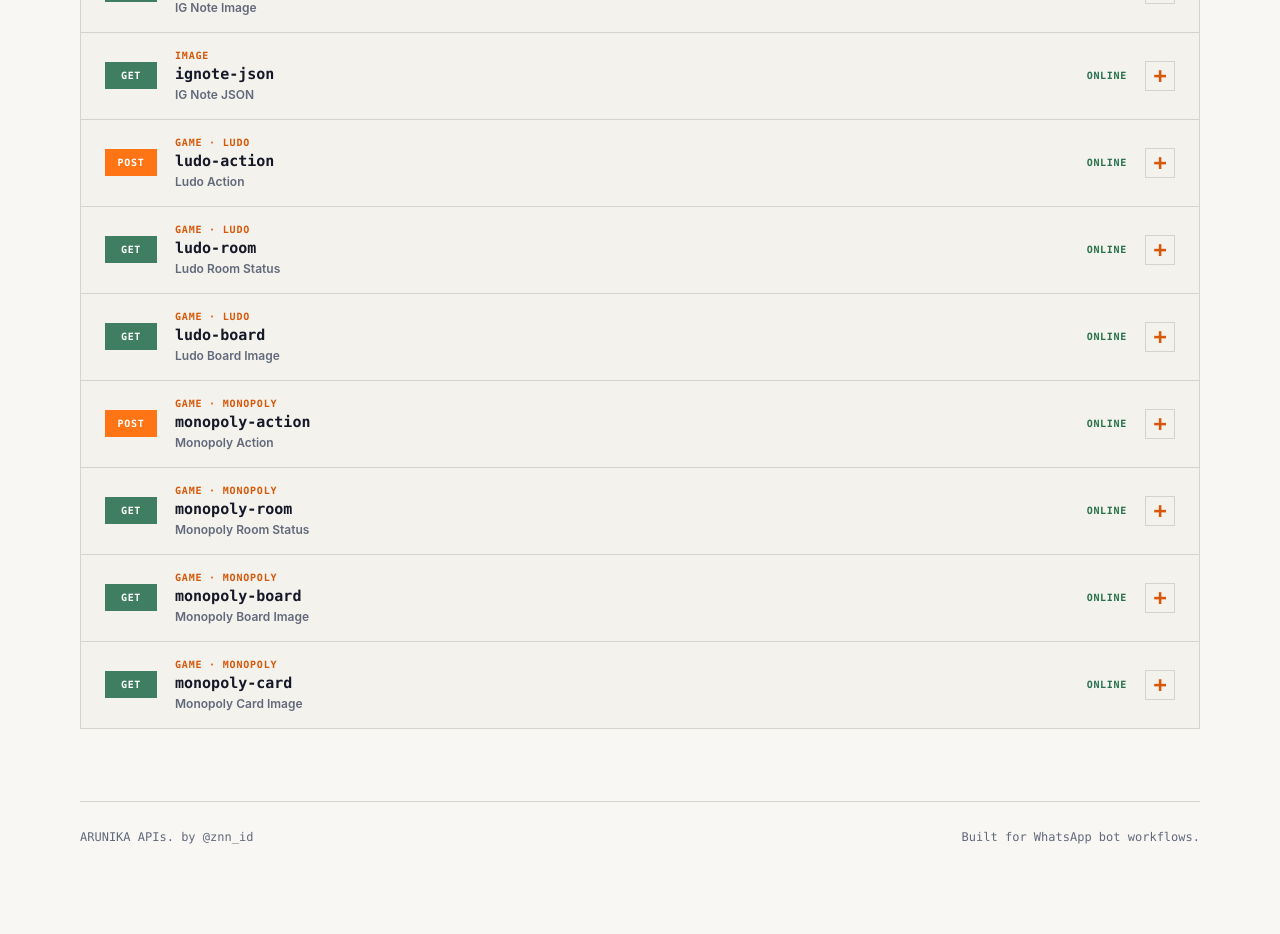
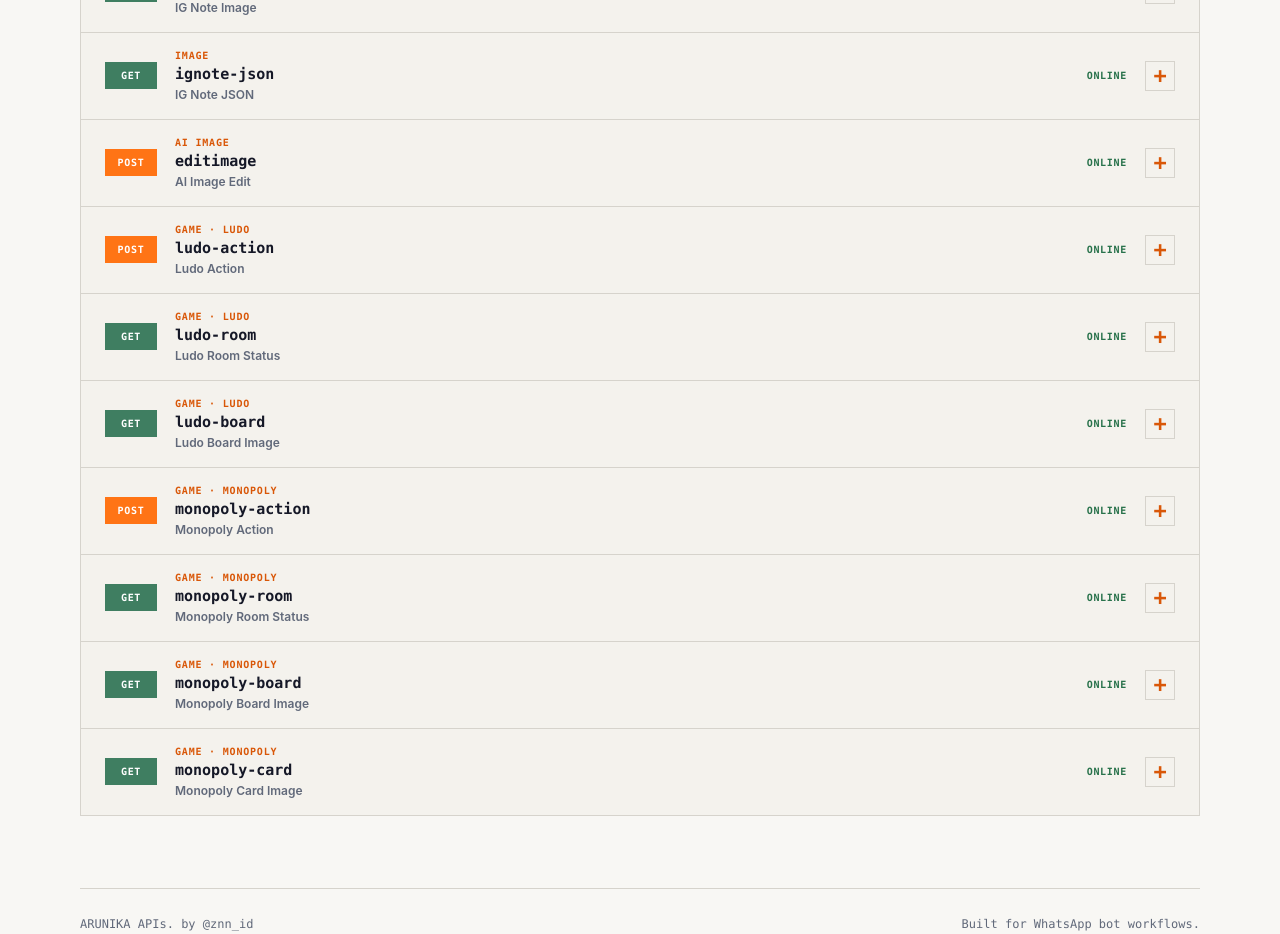
Before and after one commit to x-znn/arunika-api, a Next.js app: page / in a window 1280 px wide. Shown: the part 1860-2794 px from the top of the page. Before the commit the page ends 2748 px from the top, so only its background shows below. Built offline with nearby package versions, Linux system fonts and the light colour scheme.

Commit message:
Add files via upload

```diff
--- a/app/components/EndpointExplorer.jsx
+++ b/app/components/EndpointExplorer.jsx
@@ -81,6 +81,24 @@ const ENDPOINTS = [
         defaultValue: "Halo semua"
       }
     ]
+  },
+  {
+    id: "editimage",
+    name: "editimage",
+    group: "AI IMAGE",
+    method: "POST",
+    title: "AI Image Edit",
+    route: "/api/v1/editimage",
+    description:
+      "Mengedit gambar dari URL publik berdasarkan prompt AI. Endpoint ini mengembalikan file gambar hasil edit secara langsung.",
+    image: true,
+    body: `{
+  "imageUrl": "https://contoh.com/foto.jpg",
+  "prompt": "Ubah gambar menjadi ilustrasi 3D cute, pertahankan pose dan objek utama.",
+  "size": "1024x1024",
+  "apikey": "API_KEY_KAMU"
+}`,
+    params: []
   },
   {
     id: "ludo-action",
```
